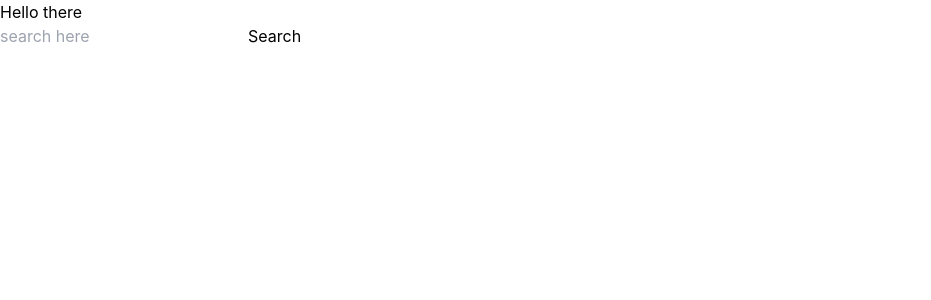
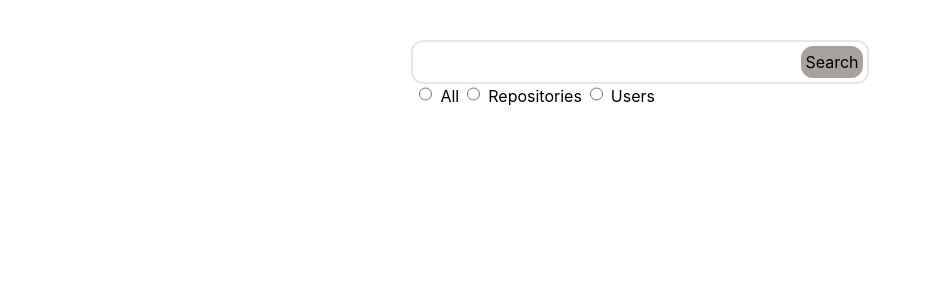
Before and after one commit to Rrhul0/github-user-and-repo-search, a React (Vite) app: page / in a window 1280 px wide. Shown: the top 300 px of the page, without its empty margins (0-931 px from the left). Built offline with nearby package versions, Linux system fonts and the light colour scheme.

Commit message:
added little functionalty for getting repos
worked in home page for filter ahead of search (in early development)

```diff
--- a/src/Home.jsx
+++ b/src/Home.jsx
@@ -1,14 +1,28 @@
-import { Outlet } from 'react-router-dom'
+import { Outlet, useNavigate } from 'react-router-dom'
+import FilterItems from './components/filterItems'
 
 export default function Home() {
+    let navigate = useNavigate()
     return (
-        <>
-            <h1>Hello there</h1>
-            <form action='search'>
-                <input placeholder='search here' name='q' />
-                <button>Search</button>
+        <div>
+            <form
+                onSubmit={e => {
+                    e.preventDefault()
+                    // console.log(new URLSearchParams(new FormData(e.target)).toString())
+                    const params = new URLSearchParams(new FormData(e.target))
+                    if (params.get('q') === '') return
+                    navigate('/search?' + params.toString())
+                }}
+                className='w-fit m-auto my-10'>
+                <div className='border-2 focus-within:border-purple-500 rounded-xl w-fit overflow-hidden'>
+                    <input type='text' name='q' className='focus-within:outline-none text-base w-96 pl-2' />
+                    <button className='bg-stone-400 m-1 rounded-xl p-1'>Search</button>
+                </div>
+                <div className='flex items-start'>
+                    <FilterItems items={['All', 'Repositories', 'Users']} name='homeFilter' type='radio' />
+                </div>
             </form>
             <Outlet />
-        </>
+        </div>
     )
 }
--- a/src/Search.jsx
+++ b/src/Search.jsx
@@ -1,3 +1,4 @@
+import { useEffect, useState } from 'react'
 import { useSearchParams } from 'react-router-dom'
 import FilterBlock from './components/filterBlock'
 import FilterItems from './components/filterItems'
@@ -6,10 +7,25 @@ import ShowUser from './components/showUser'
 
 export default function Search() {
     const [query, setQuery] = useSearchParams('')
+    const [repos, setRepos] = useState([])
+    const [users, setUsers] = useState([])
 
     const searchQuery = query.get('q')
-    const repos = [] // todo...
-    const users = []
+    const homeFilter = query.get('homeFilter')
+    const isUsers = homeFilter === 'All' || homeFilter === 'Users'
+    const isRepos = homeFilter === 'All' || homeFilter === 'Repositories'
+
+    const host = 'https://api.github.com'
+
+    useEffect(() => {
+        if (isRepos) {
+            fetch(host + '/search/repositories' + `?q=${searchQuery}` + '&per_page=100')
+                .then(res => res.json())
+                .then(jsonData => setRepos(jsonData.items))
+                .catch(e => console.log('error occoured', e))
+        }
+    }, [query])
+    console.log(repos.length)
     return (
         <div id='body' className='flex gap-2 h-screen p-2'>
             <div
@@ -131,19 +147,21 @@ export default function Search() {
                     </div>
                 </div>
             </div>
-            <div id='mainSection' className='flex-auto rounded-xl border-2 border-stone-500 p-4'>
-                <form className='border-2 focus-within:border-purple-500 rounded-xl w-fit overflow-hidden pl-2 m-auto'>
+            <div
+                id='mainSection'
+                className='flex flex-col flex-auto rounded-xl border-2 border-stone-500 w-10 overflow-hidden'>
+                <form className='border-2 focus-within:border-purple-500 rounded-xl w-fit overflow-hidden pl-2 my-4 m-auto basis-72'>
                     <input type='text' name='q' className='focus-within:outline-none text-base w-96' />
                     <button className='bg-stone-400 m-1 rounded-xl p-1'>Search</button>
                 </form>
-                <div id='section' className='border-b-2 border-stone-500 mt-4'></div>
-                <div id='showResults'>
-                    <div id='showRepos'>
+                <div id='section' className='border-b-2 border-stone-300 mx-1'></div>
+                <div id='showResults' className='overflow-scroll '>
+                    <div id='showRepos' className='px-3'>
                         {repos.map(repo => (
                             <ShowRepo key={repo.id} repo={repo} />
                         ))}
                     </div>
-                    <div id='showUsers'>
+                    <div id='showUsers' className='px-3'>
                         {users.map(user => (
                             <ShowUser key={user.login} user={user} />
                         ))}
--- a/src/components/filterItems.jsx
+++ b/src/components/filterItems.jsx
@@ -4,7 +4,7 @@ export default function FilterItems({ items, type, name }) {
             {items.map(item => {
                 return (
                     <label htmlFor={item} key={item} className='block '>
-                        <input type={type} id={item} name={name} className='mx-2 h-4' />
+                        <input type={type} id={item} name={name} value={item} className='mx-2 h-4' />
                         {item}
                     </label>
                 )
--- a/src/components/showRepo.jsx
+++ b/src/components/showRepo.jsx
@@ -3,15 +3,15 @@ import { parseJSON, formatDistanceToNow } from 'date-fns'
 
 export default function ShowRepo({ repo }) {
     return (
-        <div className='border-2 rounded-md my-2 p-4'>
-            <Link to={'/repo/' + repo.id} className='text-lg text-blue-500 hover:underline'>
-                <h3>
+        <div className='border-2 rounded-md my-2 px-4 py-3'>
+            <h3 className='w-fit'>
+                <Link to={'/repo/' + repo.id} className='text-lg text-blue-500 hover:underline'>
                     {repo.owner.login + '/'}
                     <span className=' font-semibold'>{repo.name}</span>
-                </h3>
-            </Link>
+                </Link>
+            </h3>
             <div>{repo.description}</div>
-            <div id='topicsButtons' className='flex gap-2 items-start my-1'>
+            <div id='topicsButtons' className='flex gap-2 items-start my-1 overflow-scroll'>
                 {repo.topics.map(topic => (
                     <Link
                         to={'/topic/' + topic}
@@ -38,8 +38,8 @@ export default function ShowRepo({ repo }) {
                     </svg>
                     <div>{repo.stargazers_count}</div>
                 </div>
-                <div>{repo.language}</div>
-                <div>{repo.license.name}</div>
+                <div>{repo?.language}</div>
+                <div>{repo?.license?.name}</div>
                 <div>{'Updated ' + formatDistanceToNow(parseJSON(repo.updated_at), { addSuffix: true })}</div>
             </div>
         </div>
```
